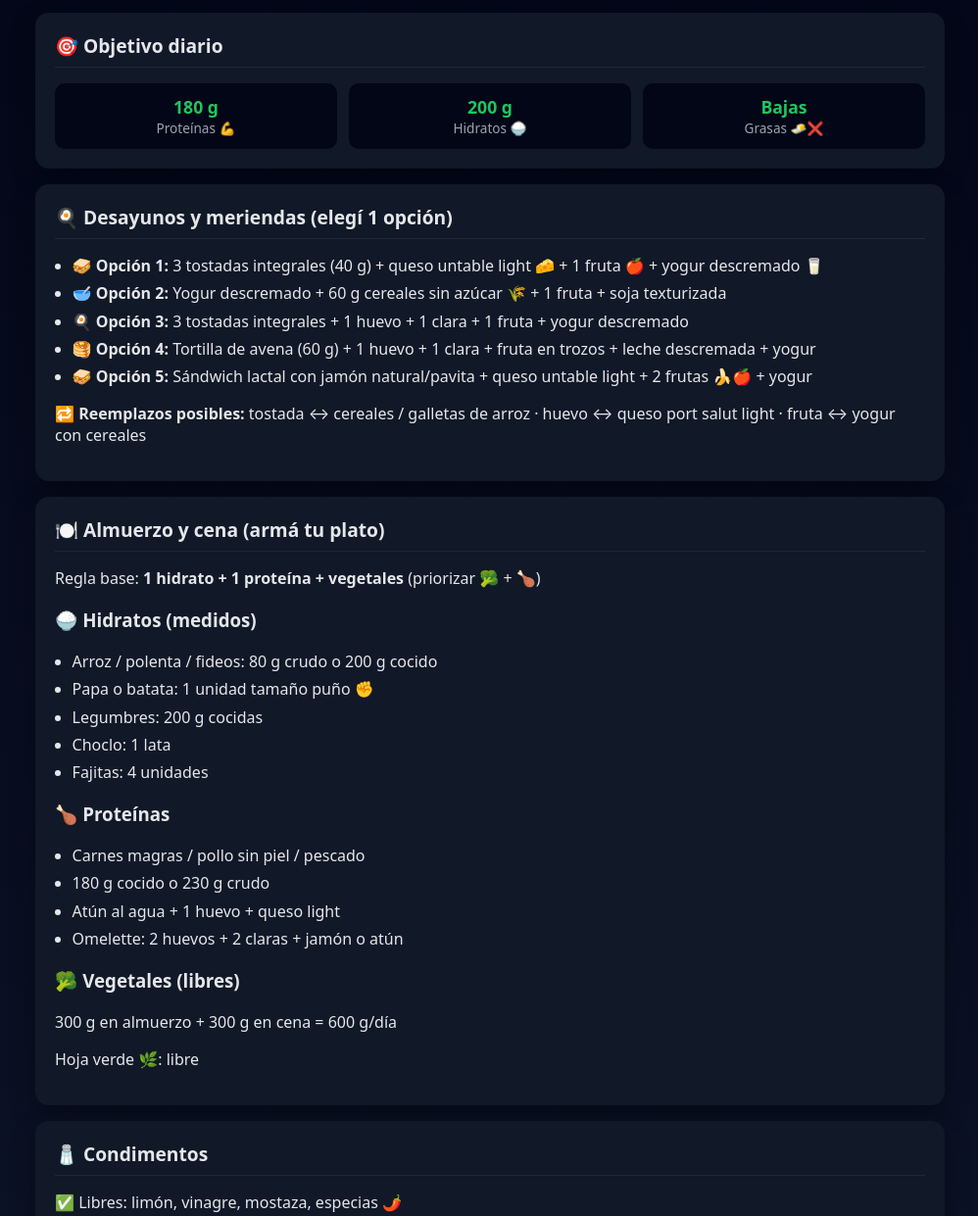
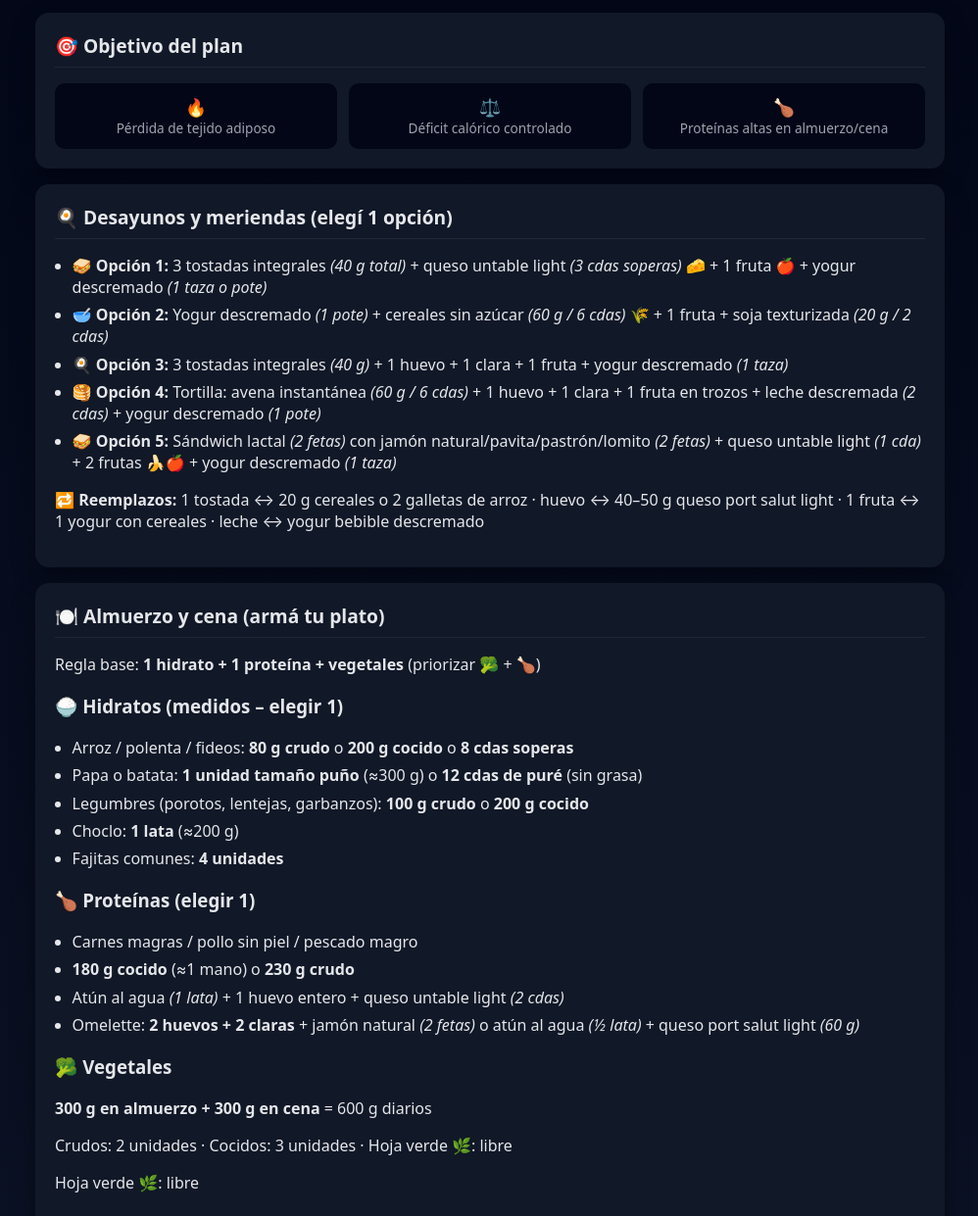
Before and after one commit to lautarobarros2000-sudo/dieta, a plain HTML site: page index.html in a window 1280 px wide. Shown: the part 140-1381 px from the top of the page at 98% size, without its empty margins (140-1138 px from the left). Drawn offline with Linux system fonts and the light colour scheme.

Commit message:
Update index.html

```diff
--- a/index.html
+++ b/index.html
@@ -94,49 +94,50 @@
 <main class="container">
 
   <section class="card">
-    <h2>🎯 Objetivo diario</h2>
+    <h2>🎯 Objetivo del plan</h2>
     <div class="macros">
-      <div class="macro"><strong>180 g</strong><span>Proteínas 💪</span></div>
-      <div class="macro"><strong>200 g</strong><span>Hidratos 🍚</span></div>
-      <div class="macro"><strong>Bajas</strong><span>Grasas 🧈❌</span></div>
+      <div class="macro"><strong>🔥</strong><span>Pérdida de tejido adiposo</span></div>
+      <div class="macro"><strong>⚖️</strong><span>Déficit calórico controlado</span></div>
+      <div class="macro"><strong>🍗</strong><span>Proteínas altas en almuerzo/cena</span></div>
     </div>
   </section>
 
   <section class="card">
     <h2>🍳 Desayunos y meriendas (elegí 1 opción)</h2>
     <ul>
-      <li>🥪 <strong>Opción 1:</strong> 3 tostadas integrales (40 g) + queso untable light 🧀 + 1 fruta 🍎 + yogur descremado 🥛</li>
-      <li>🥣 <strong>Opción 2:</strong> Yogur descremado + 60 g cereales sin azúcar 🌾 + 1 fruta + soja texturizada</li>
-      <li>🍳 <strong>Opción 3:</strong> 3 tostadas integrales + 1 huevo + 1 clara + 1 fruta + yogur descremado</li>
-      <li>🥞 <strong>Opción 4:</strong> Tortilla de avena (60 g) + 1 huevo + 1 clara + fruta en trozos + leche descremada + yogur</li>
-      <li>🥪 <strong>Opción 5:</strong> Sándwich lactal con jamón natural/pavita + queso untable light + 2 frutas 🍌🍎 + yogur</li>
+      <li>🥪 <strong>Opción 1:</strong> 3 tostadas integrales <em>(40 g total)</em> + queso untable light <em>(3 cdas soperas)</em> 🧀 + 1 fruta 🍎 + yogur descremado <em>(1 taza o pote)</em></li>
+      <li>🥣 <strong>Opción 2:</strong> Yogur descremado <em>(1 pote)</em> + cereales sin azúcar <em>(60 g / 6 cdas)</em> 🌾 + 1 fruta + soja texturizada <em>(20 g / 2 cdas)</em></li>
+      <li>🍳 <strong>Opción 3:</strong> 3 tostadas integrales <em>(40 g)</em> + 1 huevo + 1 clara + 1 fruta + yogur descremado <em>(1 taza)</em></li>
+      <li>🥞 <strong>Opción 4:</strong> Tortilla: avena instantánea <em>(60 g / 6 cdas)</em> + 1 huevo + 1 clara + 1 fruta en trozos + leche descremada <em>(2 cdas)</em> + yogur descremado <em>(1 pote)</em></li>
+      <li>🥪 <strong>Opción 5:</strong> Sándwich lactal <em>(2 fetas)</em> con jamón natural/pavita/pastrón/lomito <em>(2 fetas)</em> + queso untable light <em>(1 cda)</em> + 2 frutas 🍌🍎 + yogur descremado <em>(1 taza)</em></li>
     </ul>
-    <p>🔁 <strong>Reemplazos posibles:</strong> tostada ↔ cereales / galletas de arroz · huevo ↔ queso port salut light · fruta ↔ yogur con cereales</p>
+    <p>🔁 <strong>Reemplazos:</strong> 1 tostada ↔ 20 g cereales o 2 galletas de arroz · huevo ↔ 40–50 g queso port salut light · 1 fruta ↔ 1 yogur con cereales · leche ↔ yogur bebible descremado</p>
   </section>
 
   <section class="card">
     <h2>🍽️ Almuerzo y cena (armá tu plato)</h2>
     <p>Regla base: <strong>1 hidrato + 1 proteína + vegetales</strong> (priorizar 🥦 + 🍗)</p>
 
-    <h3>🍚 Hidratos (medidos)</h3>
+    <h3>🍚 Hidratos (medidos – elegir 1)</h3>
     <ul>
-      <li>Arroz / polenta / fideos: 80 g crudo o 200 g cocido</li>
-      <li>Papa o batata: 1 unidad tamaño puño ✊</li>
-      <li>Legumbres: 200 g cocidas</li>
-      <li>Choclo: 1 lata</li>
-      <li>Fajitas: 4 unidades</li>
+      <li>Arroz / polenta / fideos: <strong>80 g crudo</strong> o <strong>200 g cocido</strong> o <strong>8 cdas soperas</strong></li>
+      <li>Papa o batata: <strong>1 unidad tamaño puño</strong> (≈300 g) o <strong>12 cdas de puré</strong> (sin grasa)</li>
+      <li>Legumbres (porotos, lentejas, garbanzos): <strong>100 g crudo</strong> o <strong>200 g cocido</strong></li>
+      <li>Choclo: <strong>1 lata</strong> (≈200 g)</li>
+      <li>Fajitas comunes: <strong>4 unidades</strong></li>
     </ul>
 
-    <h3>🍗 Proteínas</h3>
+    <h3>🍗 Proteínas (elegir 1)</h3>
     <ul>
-      <li>Carnes magras / pollo sin piel / pescado</li>
-      <li>180 g cocido o 230 g crudo</li>
-      <li>Atún al agua + 1 huevo + queso light</li>
-      <li>Omelette: 2 huevos + 2 claras + jamón o atún</li>
+      <li>Carnes magras / pollo sin piel / pescado magro</li>
+      <li><strong>180 g cocido</strong> (≈1 mano) o <strong>230 g crudo</strong></li>
+      <li>Atún al agua <em>(1 lata)</em> + 1 huevo entero + queso untable light <em>(2 cdas)</em></li>
+      <li>Omelette: <strong>2 huevos + 2 claras</strong> + jamón natural <em>(2 fetas)</em> o atún al agua <em>(½ lata)</em> + queso port salut light <em>(60 g)</em></li>
     </ul>
 
-    <h3>🥦 Vegetales (libres)</h3>
-    <p>300 g en almuerzo + 300 g en cena = 600 g/día</p>
+    <h3>🥦 Vegetales</h3>
+    <p><strong>300 g en almuerzo + 300 g en cena</strong> = 600 g diarios</p>
+    <p>Crudos: 2 unidades · Cocidos: 3 unidades · Hoja verde 🌿: libre</p>
     <p>Hoja verde 🌿: libre</p>
   </section>
 
```
